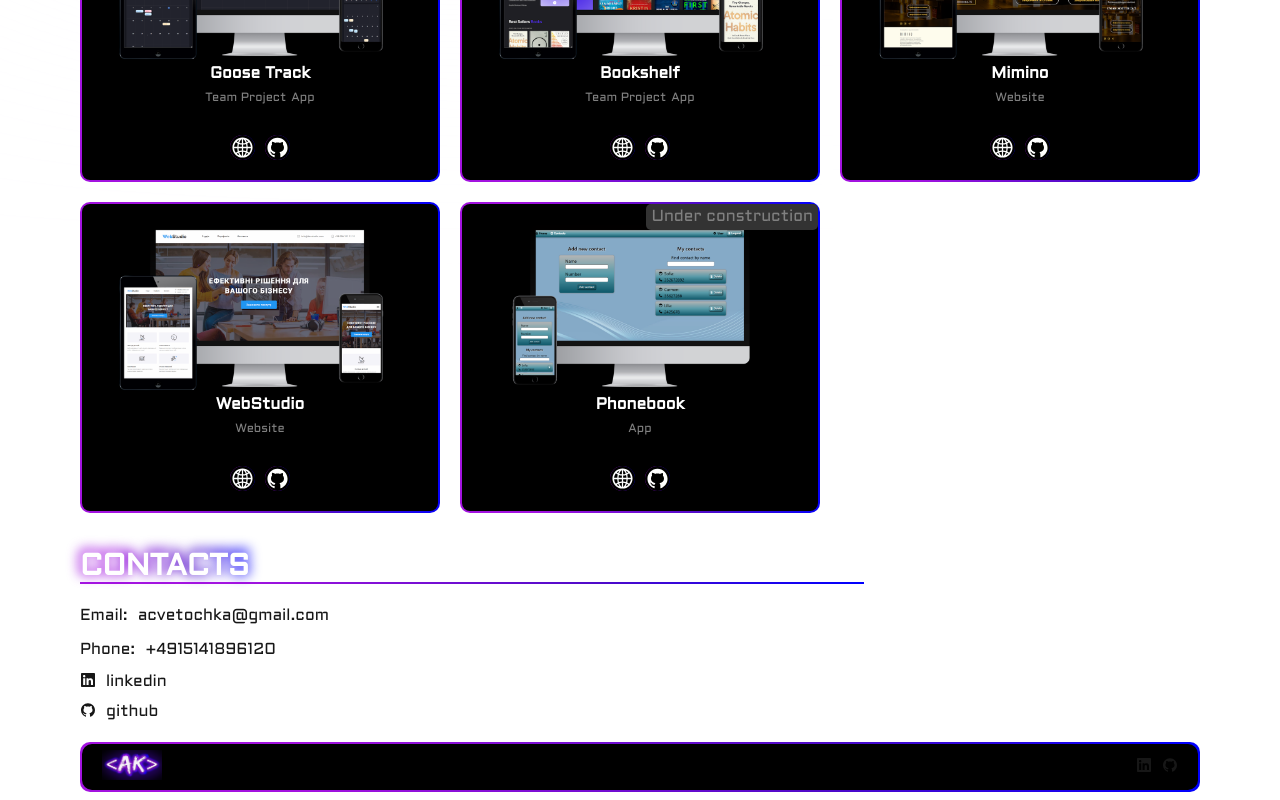
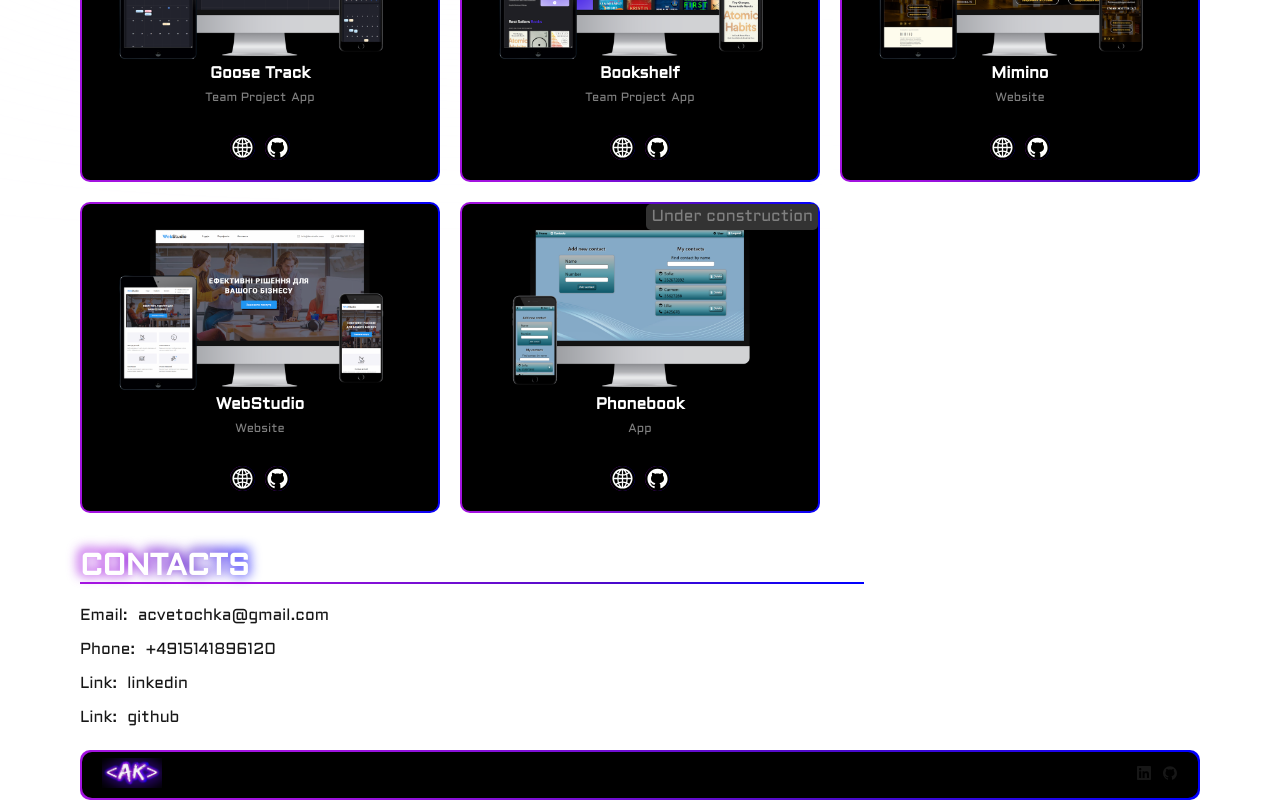
Before and after one commit to acvetochka/portfolio, a Next.js app: page / in a window 1280 px wide. Shown: the part 2195-2995 px from the top of the page. Built offline with nearby package versions, Linux system fonts and the light colour scheme.

Commit message:
change contact section

```diff
--- a/src/sections/Contacts/Contacts.tsx
+++ b/src/sections/Contacts/Contacts.tsx
@@ -3,8 +3,8 @@
 import {CustomLink, Section, Text } from "@/components";
 import contacts from "@/data/contacts.json"
 import { ItemStyled, ListStyled } from "./Contacts.styles";
-import { AiOutlineGithub } from "react-icons/ai";
-import { FaLinkedin } from "react-icons/fa6";
+// import { AiOutlineGithub } from "react-icons/ai";
+// import { FaLinkedin } from "react-icons/fa6";
 
 export const Contacts = (): JSX.Element => {
   return (
@@ -12,9 +12,7 @@ export const Contacts = (): JSX.Element => {
         <ListStyled>
             {contacts.map(({name,type,link}, id)=> (
                 <ItemStyled key={id}>
-                  {type !== "link" ? <Text>{type}:</Text> :
-                  <a href={link} target='_blank' rel='noopener noreferrer'>
-                    {name== "github" ? <AiOutlineGithub/> : <FaLinkedin/>}</a>}
+                  <Text>{type}:</Text>
                     <CustomLink href={link}>{name}</CustomLink>
                   </ItemStyled>
             ))}
```
